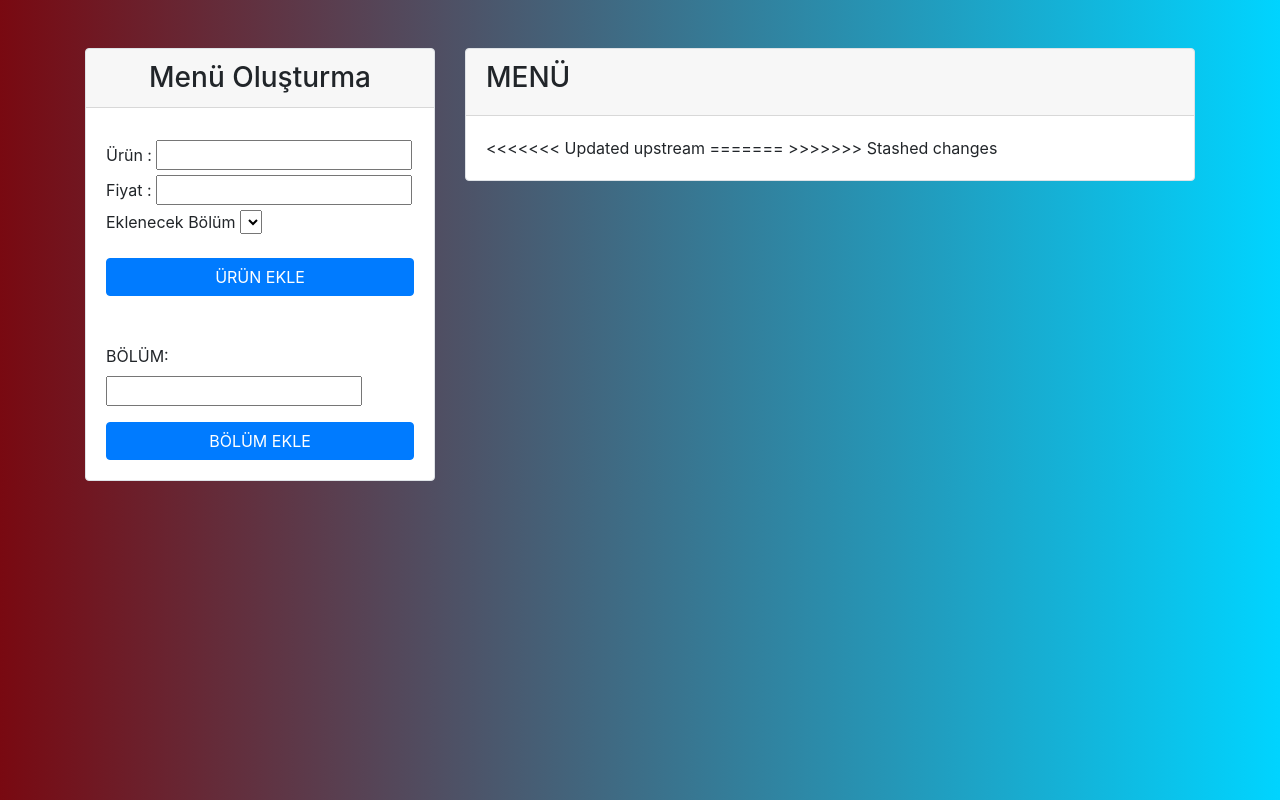
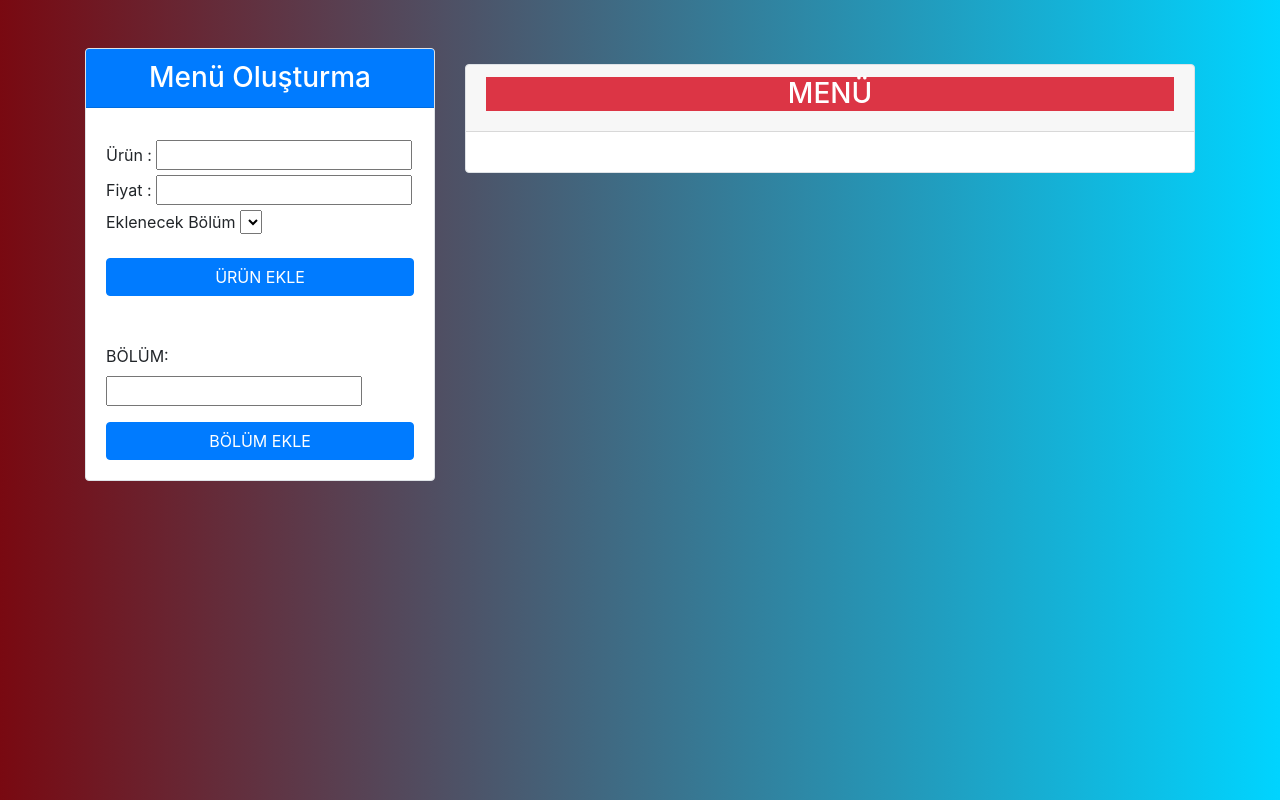
Before and after one commit to fmakinist/Menu-Project, a plain HTML site: page index.html in a window 1280 px wide. Drawn offline with nearby package versions, Linux system fonts and the light colour scheme.

Commit message:
last version

```diff
--- a/index.html
+++ b/index.html
@@ -23,7 +23,7 @@
             <div class="col-lg-4 col-md-6">
                 <div class="card border">
                     <div class="card-title">
-                        <h3 class="card-header">Menü Oluşturma</h3>
+                        <h3 class="card-header bg-primary text-white">Menü Oluşturma</h3>
                     </div>
                     <div class="card-body">
                         <div id="alert">
@@ -59,19 +59,40 @@
 
                 </div>
             </div>
-            <div class="col-lg-8">
+            <div class="col-lg-8 mt-3">
                 <div class="card border">
                     <div class="card-header">
-                        <h3>MENÜ</h3>
+                        <h3 class="bg-danger text-white text-center">MENÜ</h3>
                     </div>
                     <div class="card-body">
                         <div class="product" id="sectionArea">
 
-<<<<<<< Updated upstream
+                           <!-- <div class="d-grid gap-2 mt-3">
+                                <button class="btn btn-primary d-grid gap-2" type="button" data-bs-toggle="collapse"
+                                    data-bs-target="#collapseExample" aria-expanded="false"
+                                    aria-controls="collapseExample">Menü Bölüm
 
-=======
+                                </button>
+                            </div>
 
->>>>>>> Stashed changes
+
+
+                             <div class="collapse" id="collapseExample">
+                                <div class="card card-body">
+                                    <div class="" id="menuPosition">
+                                        <div class="productText">
+                                            <ul class="list-group ">
+                                                <li class="list-group-item d-flex justify-content-between"><h3></h3><h6></h6></li>
+
+                                            </ul>
+                                        </div>
+                                        <div class="productSale me-3" id="urunSatis">
+
+                                        </div>
+                                    </div>
+
+                                </div>
+                            </div>     -->
                         </div>
 
                     </div>
```
